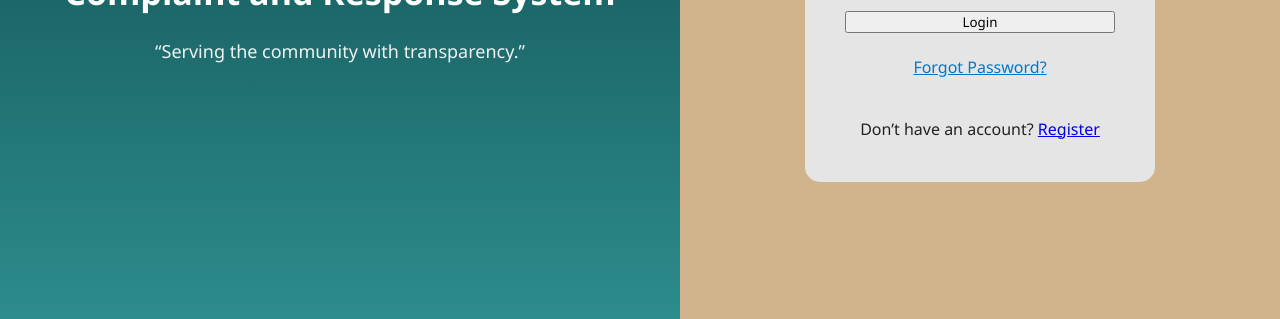
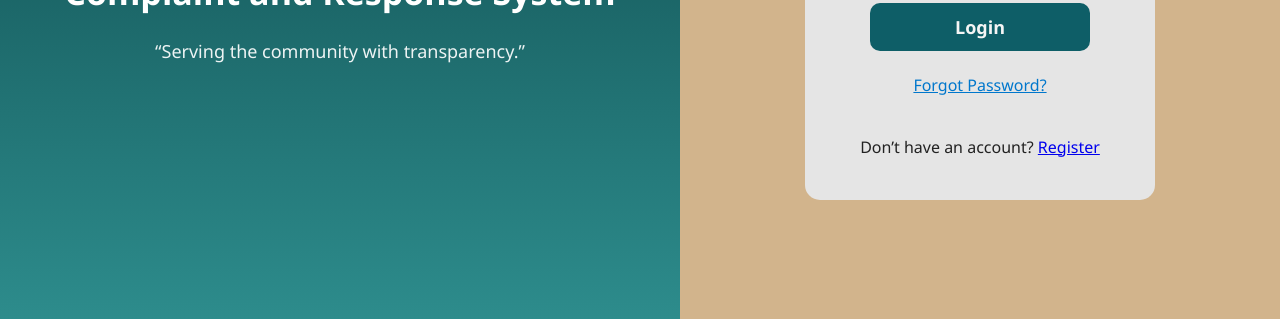
Before and after one commit to jamrose7/BSCCARS, a plain HTML site: page html/login.html in a window 1280 px wide. Shown: the part 481-800 px from the top of the page. Drawn offline with Linux system fonts and the light colour scheme.

Commit message:
git commit -m Edited the background color of the register and login buttons.

```diff
--- a/css/login.css
+++ b/css/login.css
@@ -135,7 +135,7 @@ input[type="password"] {
   color: #0077cc;
 }
 
-button.admin-btn {
+button.btn {
   background-color: #0e5e67;
   color: #f5f5f5;
   padding: 12px 16px;
@@ -156,10 +156,6 @@ button.admin-btn {
   transition: 0.3s;
 }
 
-button.admin-btn:hover {
-  background-color: #0c2f36;
-}
-
 .register-text {
   margin-top: 18px;
   text-align: center;
--- a/css/register.css
+++ b/css/register.css
@@ -99,9 +99,24 @@ input[type="file"] {
 }
 
 button.btn {
+  background-color: #0e5e67;
+  color: #f5f5f5;
+  padding: 12px 16px;
+  border: none;
+  border-radius: 10px;
+  cursor: pointer;
+  width: 220px;
+  max-width: 100%;
+  margin: 0 auto;
+  display: inline-flex;
+  justify-content: center;
+  align-items: center;
+  text-align: center;
+  white-space: nowrap;
+  font-size: 18px;
+  font-weight: 700;
   margin-top: 10px;
-  margin-bottom: 12px;
-  padding: 12px 0;
+  transition: 0.3s;
 }
 
 .register-text {
```
Also changed, not shown: html/register.html (+3 -7 lines).
